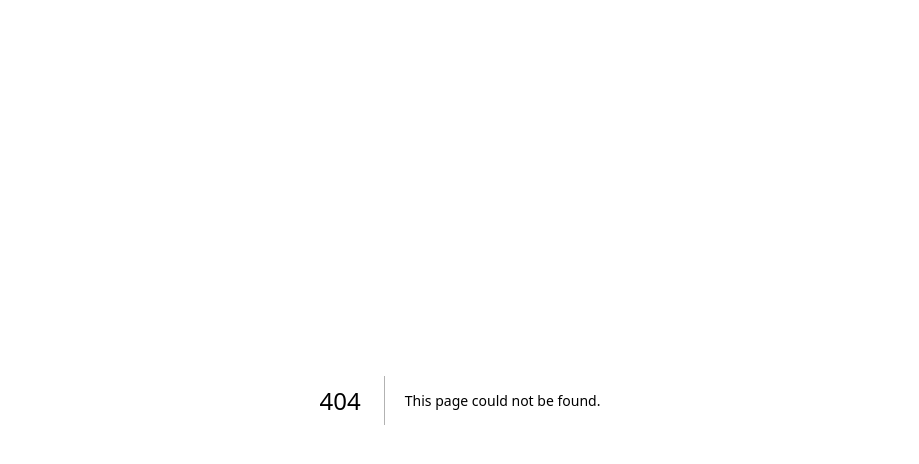
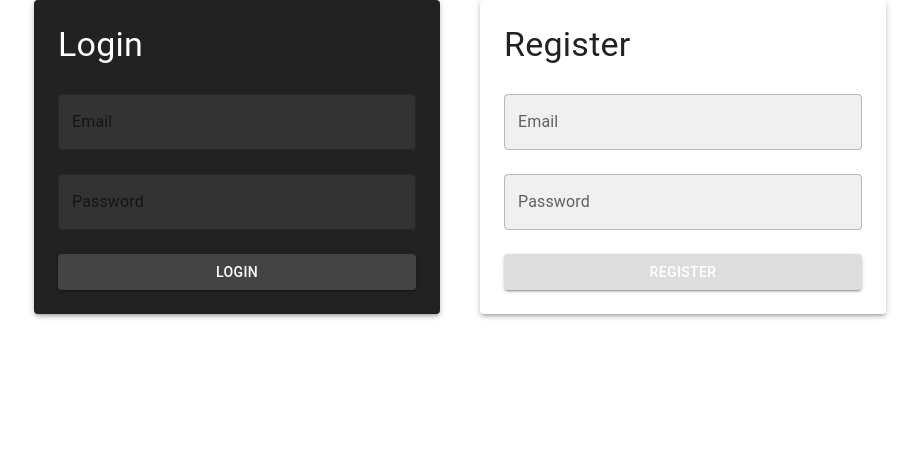
Before and after one commit to youssefalb/TaskForce, a Next.js app in the folder frontend/: page /AuthPage in a window 1280 px wide. Before the commit this address had no page. Shown: the top 464 px of the page, without its empty margins (180-1099 px from the left). Built offline with nearby package versions, Linux system fonts and the light colour scheme.

Commit message:
Basic Login and register forms done

```diff
--- /dev/null
+++ b/frontend/src/components/CustomTextInput.tsx
@@ -0,0 +1,21 @@
+interface TextInputProps {
+    type: "email" | "password" | "text";
+    name: string;
+    placeholder: string;
+    onChange?: (event: React.ChangeEvent<HTMLInputElement>) => void;
+  }
+
+
+function CustomTextInput({ type, name, placeholder, onChange}: TextInputProps) {
+    return (
+      <input
+        type={type}
+        name={name}
+        placeholder={placeholder}
+        className="p-2 m-2 rounded-2xl bg-gray-100"
+        onChange={onChange}
+        />
+    );
+  }
+
+  export default CustomTextInput;
--- /dev/null
+++ b/frontend/src/pages/AuthPage.tsx
@@ -0,0 +1,83 @@
+import React, { useState } from 'react';
+import TextField from '@mui/material/TextField';
+import Button from '@mui/material/Button';
+import Grid from '@mui/material/Grid';
+import Typography from '@mui/material/Typography';
+import Paper from '@mui/material/Paper';
+import Container from '@mui/material/Container';
+
+const AuthPage = () => {
+  const [loginEmail, setLoginEmail] = useState('');
+  const [loginPassword, setLoginPassword] = useState('');
+  const [registerEmail, setRegisterEmail] = useState('');
+  const [registerPassword, setRegisterPassword] = useState('');
+
+  return (
+    <Container maxWidth="md">
+      <Grid container spacing={5}>
+        <Grid item xs={6}>
+          <Paper elevation={3} sx={{ padding: 3, backgroundColor: '#222', color: '#fff' }}>
+            <Typography variant="h4" gutterBottom>
+              Login
+            </Typography>
+            <TextField
+              type="email"
+              label="Email"
+              value={loginEmail}
+              onChange={e => setLoginEmail(e.target.value)}
+              variant="outlined"
+              fullWidth
+              margin="normal"
+              sx={{ backgroundColor: '#333', borderRadius: '4px' }}
+            />
+            <TextField
+              type="password"
+              label="Password"
+              value={loginPassword}
+              onChange={e => setLoginPassword(e.target.value)}
+              variant="outlined"
+              fullWidth
+              margin="normal"
+              sx={{ backgroundColor: '#333', borderRadius: '4px' }}
+            />
+            <Button variant="contained" color="primary" fullWidth sx={{ backgroundColor: '#444', marginTop: '1rem' }}>
+              Login
+            </Button>
+          </Paper>
+        </Grid>
+        <Grid item xs={6}>
+          <Paper elevation={3} sx={{ padding: 3, backgroundColor: '#fff', color: '#222' }}>
+            <Typography variant="h4" gutterBottom>
+              Register
+            </Typography>
+            <TextField
+              type="email"
+              label="Email"
+              value={registerEmail}
+              onChange={e => setRegisterEmail(e.target.value)}
+              variant="outlined"
+              fullWidth
+              margin="normal"
+              sx={{ backgroundColor: '#f0f0f0', borderRadius: '4px' }}
+            />
+            <TextField
+              type="password"
+              label="Password"
+              value={registerPassword}
+              onChange={e => setRegisterPassword(e.target.value)}
+              variant="outlined"
+              fullWidth
+              margin="normal"
+              sx={{ backgroundColor: '#f0f0f0', borderRadius: '4px' }}
+            />
+            <Button variant="contained" color="primary" fullWidth sx={{ backgroundColor: '#ddd', marginTop: '1rem' }}>
+              Register
+            </Button>
+          </Paper>
+        </Grid>
+      </Grid>
+    </Container>
+  );
+};
+
+export default AuthPage;
--- a/frontend/src/pages/WelcomePage.tsx
+++ b/frontend/src/pages/WelcomePage.tsx
@@ -1,4 +1,7 @@
 import React from 'react';
+import AuthPage from './AuthPage';
+import Link from 'next/link';
+
 
 const WelcomePage = () => {
   return (
@@ -13,12 +16,9 @@ const WelcomePage = () => {
           Streamline task assignment and tracking, track time, facilitate communication, and analyze productivity.
         </p>
         <div className="mt-5 max-w-md mx-auto flex justify-center">
-          <a
-            // href="/auth/login"
-            className="inline-flex items-center px-6 py-3 border border-transparent text-base font-medium rounded-full text-blue-700 bg-white hover:bg-blue-50"
-          >
+        <Link href="./auth/login" className='inline-flex items-center px-6 py-3 border border-transparent text-base font-medium rounded-full text-blue-700 bg-white hover:bg-blue-50'>
             Log In & Start Managing
-          </a>
+        </Link>
       </div>
     </div>
     </div>
--- /dev/null
+++ b/frontend/src/pages/auth/login.tsx
@@ -0,0 +1,50 @@
+import CustomTextInput from '@/components/CustomTextInput';
+import Link from 'next/link';
+import React, { useState } from 'react';
+
+const Login = () => {
+  const [loginEmail, setLoginEmail] = useState('');
+  const [loginPassword, setLoginPassword] = useState('');
+
+  return (
+    <div className="bg-gray-50 min-h-screen">
+      <div className="container mx-auto py-8 shadow-lg">
+        <h1 className="text-4xl font-bold text-center mb-4 mt-1">We're happy to see you</h1>
+        <p className="text-lg text-center rainbow-text font-bold">
+          Login with ease.
+        </p>
+        <div className="bg-gray-50 flex glass min-h-screen p-10 mr-72 ml-50">
+          <form method="post" action="/api/auth/callback/credentials" className="max-h-96 shadow-md rainbow-mesh align-middle bg-white p-2 m-2 flex min-h-96 min-w-96 flex-grow flex-col rounded-xl">
+            <p className="font-bold text-black text-2xl pt-8 pb-1 px-4">Email + Pass</p>
+            <p className="font-normal text-black text-md pt-1 pb-8 px-4">Enter using your email & password</p>
+            <CustomTextInput type="email" name="email" placeholder="Email" />
+            <CustomTextInput type="password" name="password" placeholder="Password" />
+            <button type="submit" className="p-2 m-2 text-white font-bold rounded-2xl bg-gray-900">
+              Login
+            </button>
+
+        <p className="text-gray-700">
+            Don't have an account?{' '}
+            <Link href="/auth/register" className="text-blue-500 underline">
+            Register here
+            </Link>
+          </p>
+          </form>
+
+
+          <form method="post" action="/api/auth/signin/google" className="max-h-96 shadow-md rainbow-mesh align-middle bg-white p-2 m-2 flex min-h-96 min-w-96 flex-grow flex-col rounded-xl ml-72 mr-50">
+            <p className="font-bold text-black text-2xl pt-8 pb-1 px-4">Even simpler?</p>
+            <p className="font-normal text-black text-md pt-1 pb-8 px-4">One-click sign in with Google</p>
+            <button type="submit" className="p-2 m-2 text-white font-bold bg-gray-900 rounded-2xl">
+              Login with Google
+            </button>
+          </form>
+        </div>
+
+
+      </div>
+    </div>
+  );
+};
+
+export default Login;
--- /dev/null
+++ b/frontend/src/pages/auth/register.tsx
@@ -0,0 +1,41 @@
+//create a register page
+import { useState } from 'react';
+import CustomTextInput from '../../components/CustomTextInput';
+import React from 'react';
+
+
+export default function Register() {
+    const [email, setEmail] = useState('');
+    const [password, setPassword] = useState('');
+    const [firstName, setFname] = useState('');
+    const [lastName, setLname] = useState('');
+
+
+
+    return (
+        <div className="bg-gray-50 min-h-screen">
+            <div className="container mx-auto py-8">
+                <h1 className="text-4xl font-bold text-center mb-4 mt-1">Welcome to TaskForce!</h1>
+                <p className="text-lg text-center">
+                    Please, provide us with all the necessary data to proceed.
+                </p>
+                <div className='flex items-center justify-center mt-10 '>
+                    <form className='shadow-md p-6 bg-white m-2 flex flex-col rounded-xl justify-center'>
+                        <div className='grid grid-cols-2 gap'>
+                            <CustomTextInput type='text' name='fname' placeholder='First name' onChange={(e) => setFname(e.target.value)} />
+                            <CustomTextInput type='text' name='lname' placeholder='Last name' onChange={(e) => setLname(e.target.value)} />
+                            <CustomTextInput type='email' name='email' placeholder='Email' onChange={(e) => setEmail(e.target.value)} />
+                            <CustomTextInput type='password' name='password' placeholder='Password' onChange={(e) => setPassword(e.target.value)} />
+                        </div>
+                        <button
+                            type='submit'
+                            className='p-2 mt-5 m-2 text-white font-bold bg-gray-900 rounded-2xl'
+                        >
+                            Register
+                        </button>
+                    </form>
+                </div>
+            </div>
+        </div>
+    );
+};
```
